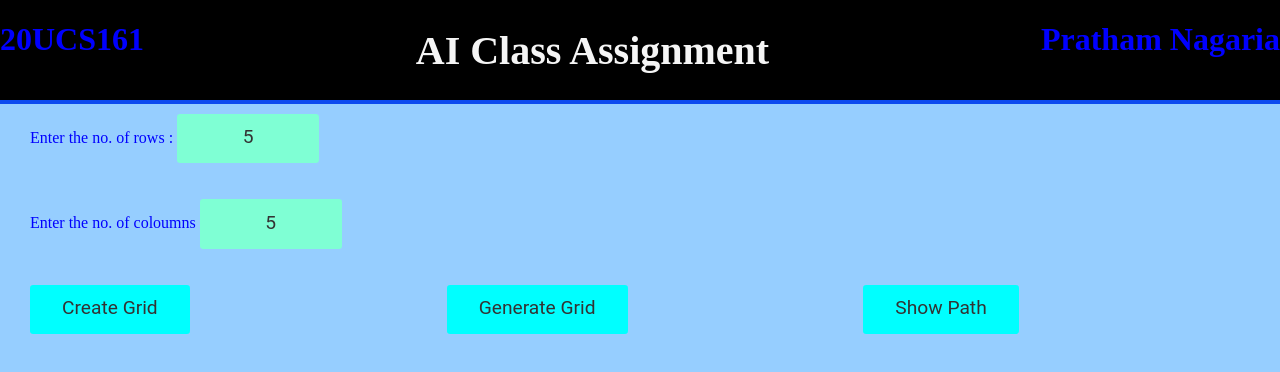
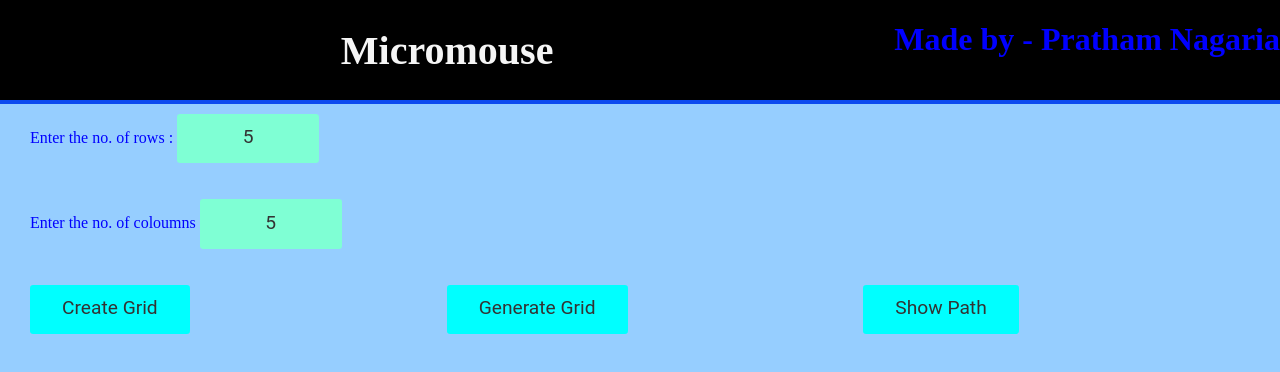
Before and after one commit to prathamn1/MicroMouse, a plain HTML site: page index.html in a window 1280 px wide. Drawn offline with Linux system fonts and the light colour scheme.

Commit message:
modified meta-Data

```diff
--- a/index.html
+++ b/index.html
@@ -8,9 +8,9 @@
 </head>
 <body>
     <header>
-        <h1 id="roll">20UCS161</h1>
-        <h1 class="main-heading">AI Class Assignment</h1>
-        <h1 id="name">Pratham Nagaria</h1>
+        <h1 id="roll"></h1>
+        <h1 class="main-heading">Micromouse</h1>
+        <h1 id="name">Made by - Pratham Nagaria</h1>
     </header>
     <main>
         <div class="wrap-input">
```
